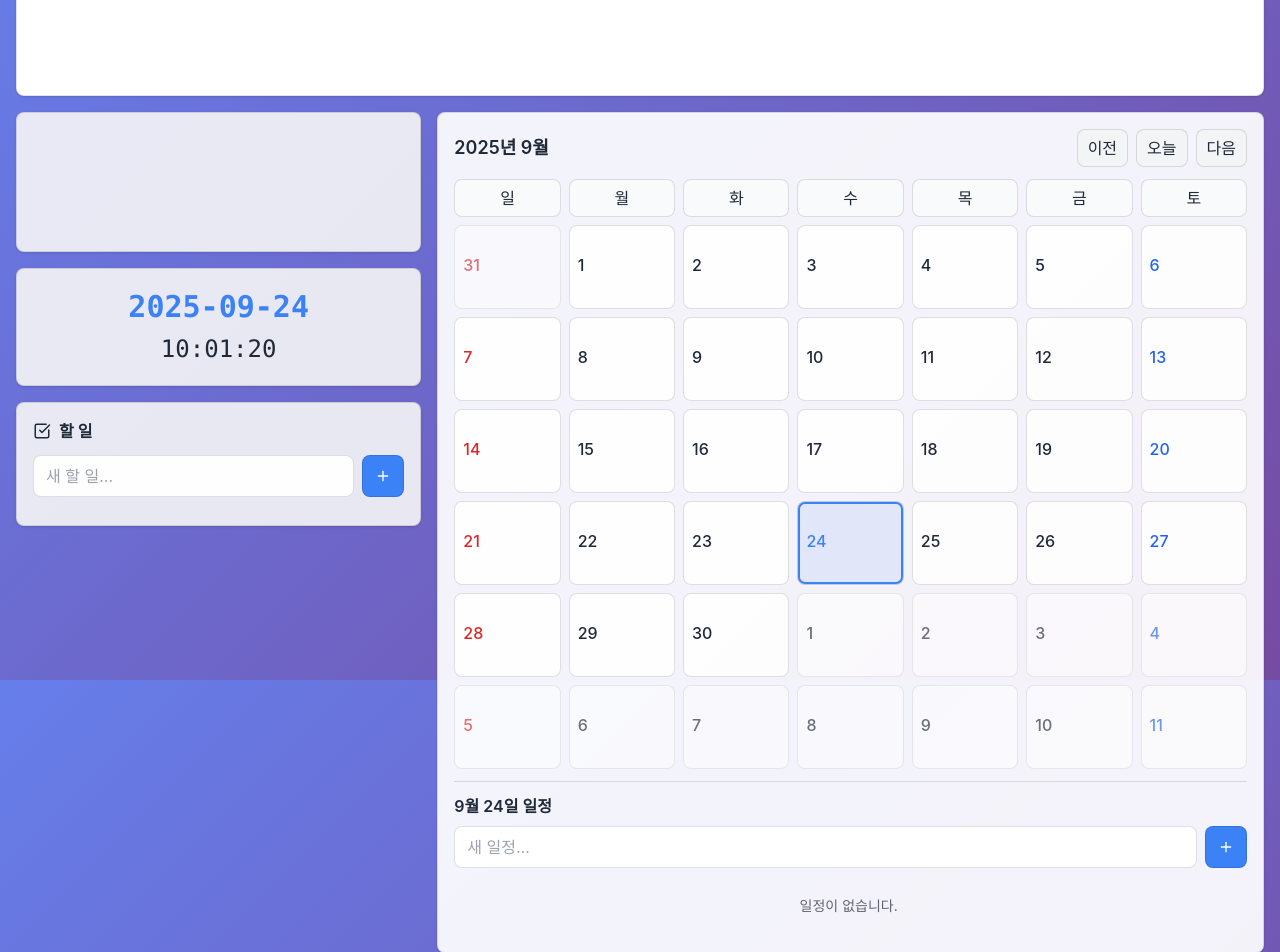
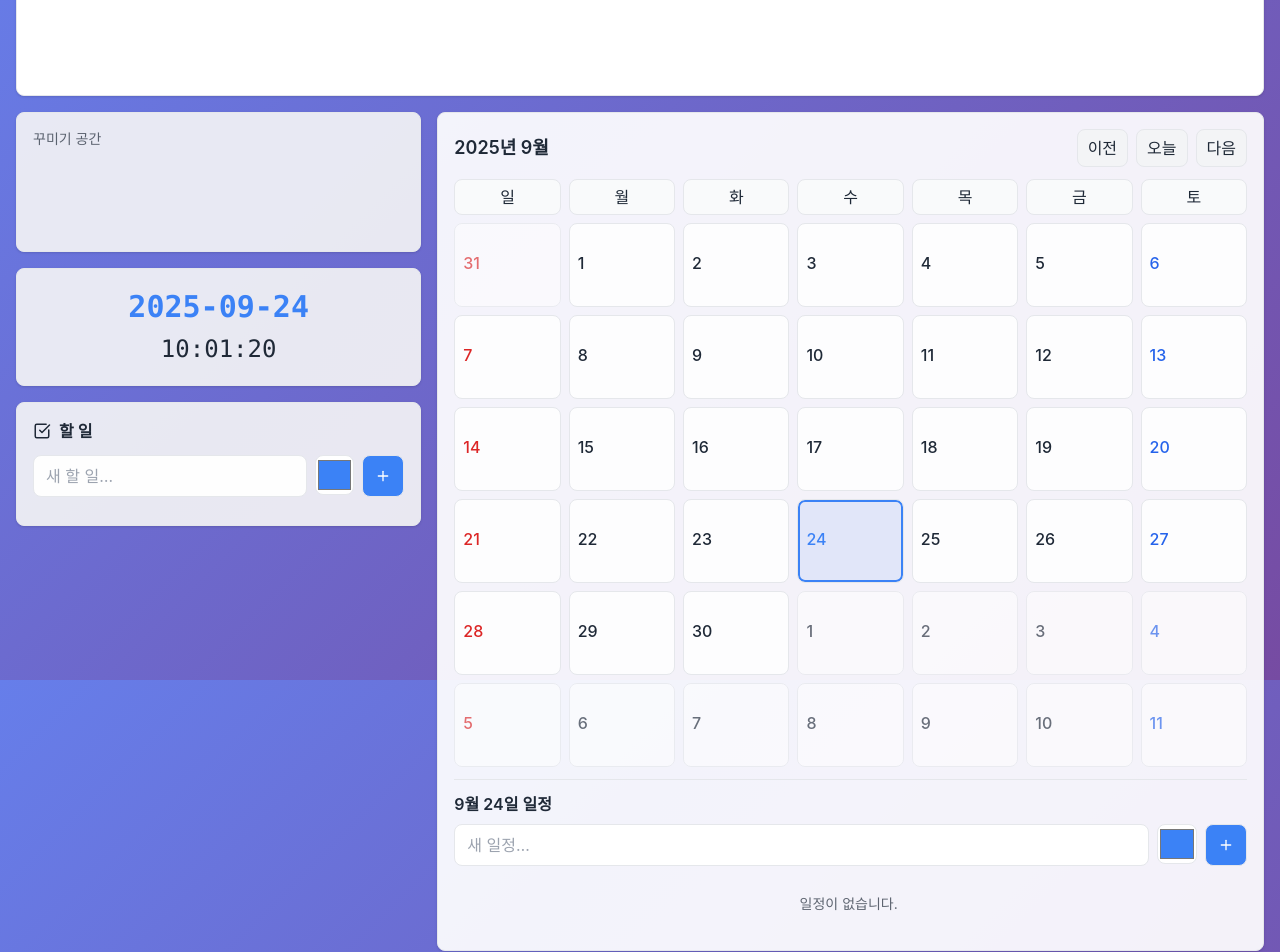
Before and after one commit to CriminalTalent/my-calendar-planner, a React (Vite) app: page / in a window 1280 px wide. Shown: the part 120-1072 px from the top of the page. Built offline with nearby package versions, Linux system fonts and the light colour scheme.

Commit message:
Update CalendarPlanner.tsx

```diff
--- a/src/CalendarPlanner.tsx
+++ b/src/CalendarPlanner.tsx
@@ -47,7 +47,7 @@ const hexToRgba = (hex: string, a = 1) => {
   return `rgba(${r}, ${g}, ${b}, ${a})`;
 };
 
-const STORAGE_KEY = "MCP_v13";
+const STORAGE_KEY = "MCP_v14";
 
 /* ───────── component ───────── */
 const CalendarPlanner: React.FC = () => {
@@ -76,7 +76,7 @@ const CalendarPlanner: React.FC = () => {
   const [borderEnabled, setBorderEnabled] = useState(true);
   const [fontScale, setFontScale] = useState(1.0);
 
-  /* ✅ 페이지 배경 그라데이션 */
+  /* 페이지 배경 그라데이션 */
   const [gradientStart, setGradientStart] = useState("#667eea");
   const [gradientEnd, setGradientEnd] = useState("#764ba2");
 
@@ -90,10 +90,20 @@ const CalendarPlanner: React.FC = () => {
   const [calendarBgColor, setCalendarBgColor] = useState("#ffffff");
   const [calendarBgImg, setCalendarBgImg] = useState("");
 
+  /* 달력 디자인/사이즈 조절 (추가) */
+  const [calCellMinH, setCalCellMinH] = useState(84); // 셀 최소 높이
+  const [calHeaderH, setCalHeaderH] = useState(36);   // 요일 헤더 높이
+  const [calGap, setCalGap] = useState(8);            // 셀 간격(px)
+  const [calLineColor, setCalLineColor] = useState("#e5e7eb"); // 라인색
+
+  /* 새로 추가: 일정/투두 개별 색 선택 */
+  const [newEventColor, setNewEventColor] = useState(accentColor);
+  const [newTodoColor, setNewTodoColor] = useState(accentColor);
+
   /* holidays (simple manual) */
   const [holidayText, setHolidayText] = useState(""); // YYYY-MM-DD, 공백/줄바꿈/쉼표 구분
 
-  /* ✅ 구글 캘린더(ICS) 연동 상태 */
+  /* Google Calendar(ICS) 연동 */
   const [gcalIcsUrl, setGcalIcsUrl] = useState(
     "https://calendar.google.com/calendar/ical/ko.south_korea%23holiday%40group.v.calendar.google.com/public/basic.ics"
   );
@@ -107,7 +117,7 @@ const CalendarPlanner: React.FC = () => {
   const refGlobalBg = useRef<HTMLInputElement>(null);
   const refHeaderImg = useRef<HTMLInputElement>(null);
   const refDecorImg = useRef<HTMLInputElement>(null);
-  const refTimeImg = useRef<HTMLInputElement>(null); // ← ✅ 오타 수정 (thead: 제거)
+  const refTimeImg = useRef<HTMLInputElement>(null);
   const refTodoImg = useRef<HTMLInputElement>(null);
   const refCalImg = useRef<HTMLInputElement>(null);
   const refImportJson = useRef<HTMLInputElement>(null);
@@ -155,6 +165,14 @@ const CalendarPlanner: React.FC = () => {
       setHolidayText(d.holidayText ?? "");
 
       setGcalIcsUrl(d.gcalIcsUrl ?? gcalIcsUrl);
+
+      setCalCellMinH(d.calCellMinH ?? 84);
+      setCalHeaderH(d.calHeaderH ?? 36);
+      setCalGap(d.calGap ?? 8);
+      setCalLineColor(d.calLineColor ?? "#e5e7eb");
+
+      setNewEventColor(d.newEventColor ?? (d.accentColor ?? "#3b82f6"));
+      setNewTodoColor(d.newTodoColor ?? (d.accentColor ?? "#3b82f6"));
     } catch {
       /* ignore */
     }
@@ -189,6 +207,12 @@ const CalendarPlanner: React.FC = () => {
       calendarBgImg,
       holidayText,
       gcalIcsUrl,
+      calCellMinH,
+      calHeaderH,
+      calGap,
+      calLineColor,
+      newEventColor,
+      newTodoColor,
     };
     try {
       localStorage.setItem(STORAGE_KEY, JSON.stringify(payload));
@@ -221,6 +245,12 @@ const CalendarPlanner: React.FC = () => {
     calendarBgImg,
     holidayText,
     gcalIcsUrl,
+    calCellMinH,
+    calHeaderH,
+    calGap,
+    calLineColor,
+    newEventColor,
+    newTodoColor,
   ]);
 
   /* helpers */
@@ -261,7 +291,7 @@ const CalendarPlanner: React.FC = () => {
     window.location.reload();
   };
 
-  /* ───────── ICS -> events (Google Calendar 등) ───────── */
+  /* ICS -> events */
   type IcsEvent = { dtstart?: string; summary?: string };
   const parseICS = (txt: string): IcsEvent[] => {
     const out: IcsEvent[] = [];
@@ -342,7 +372,7 @@ const CalendarPlanner: React.FC = () => {
       const txt = await res.text();
       const n = importEventsFromICSString(txt);
       alert(`${n}개의 이벤트를 불러왔습니다.`);
-    } catch (e) {
+    } catch {
       alert("불러오기 실패(CORS 또는 URL 확인). .ics 파일 업로드를 사용해보세요.");
     } finally {
       setIsImportingIcs(false);
@@ -359,7 +389,7 @@ const CalendarPlanner: React.FC = () => {
     r.readAsText(file, "utf-8");
   };
 
-  /* calendar */
+  /* calendar array */
   const calendarDays = useMemo(() => {
     const first = new Date(currentDate.getFullYear(), currentDate.getMonth(), 1);
     const start = addDays(first, -first.getDay()); // Sun start
@@ -376,14 +406,14 @@ const CalendarPlanner: React.FC = () => {
     return set;
   }, [holidayText]);
 
-  /* CRUD */
+  /* CRUD with color */
   const addEventLocal = () => {
     const text = newEvent.trim();
     if (!text) return;
     const k = dateKey(selectedDate);
     setEvents((p) => ({
       ...p,
-      [k]: [...(p[k] || []), { id: Date.now(), text, color: accentColor }],
+      [k]: [...(p[k] || []), { id: Date.now(), text, color: newEventColor }],
     }));
     setNewEvent("");
   };
@@ -397,13 +427,19 @@ const CalendarPlanner: React.FC = () => {
     }));
     setEditingEvent(null);
   };
+  const setEventColor = (k: string, id: number, color: string) => {
+    setEvents((p) => ({
+      ...p,
+      [k]: (p[k] || []).map((e) => (e.id === id ? { ...e, color } : e)),
+    }));
+  };
 
   const addTodoLocal = () => {
     const text = newTodo.trim();
     if (!text) return;
     setTodos((p) => [
       ...p,
-      { id: Date.now(), text, completed: false, color: accentColor },
+      { id: Date.now(), text, completed: false, color: newTodoColor },
     ]);
     setNewTodo("");
   };
@@ -412,10 +448,12 @@ const CalendarPlanner: React.FC = () => {
       p.map((t) => (t.id === id ? { ...t, completed: !t.completed } : t))
     );
   const deleteTodo = (id: number) => setTodos((p) => p.filter((t) => t.id !== id));
+  const setTodoColorLocal = (id: number, color: string) =>
+    setTodos((p) => p.map((t) => (t.id === id ? { ...t, color } : t)));
 
   /* styles */
   const border = borderEnabled
-    ? `1px solid ${hexToRgba("#000", 0.12)}`
+    ? `1px solid ${calLineColor || hexToRgba("#000", 0.12)}`
     : "1px solid transparent";
   const cardBg = (hex: string) => hexToRgba(hex, containerOpacity);
 
@@ -497,7 +535,7 @@ const CalendarPlanner: React.FC = () => {
           <div className="col-span-12 lg:col-span-4 space-y-4">
             {/* 꾸미기 컨테이너 */}
             <div className="p-4 shadow" style={decorStyle}>
-              <p className="text-sm opacity-70"></p>
+              <p className="text-sm opacity-70">꾸미기 공간</p>
             </div>
 
             {/* 현재시각 컨테이너 */}
@@ -529,10 +567,19 @@ const CalendarPlanner: React.FC = () => {
                   className="flex-1 px-3 py-2 bg-white/95"
                   style={{ border, borderRadius }}
                 />
+                <input
+                  type="color"
+                  value={newTodoColor}
+                  onChange={(e) => setNewTodoColor(e.target.value)}
+                  title="투두 색상"
+                  className="w-10 h-10 p-0 cursor-pointer"
+                  style={{ border, borderRadius, background: "#fff" }}
+                />
                 <button
                   onClick={addTodoLocal}
                   className="px-3 py-2 text-white"
-                  style={{ backgroundColor: accentColor, border, borderRadius }}
+                  style={{ backgroundColor: newTodoColor, border, borderRadius }}
+                  aria-label="추가"
                 >
                   <Plus size={16} />
                 </button>
@@ -564,6 +611,14 @@ const CalendarPlanner: React.FC = () => {
                     >
                       {t.text}
                     </span>
+                    <input
+                      type="color"
+                      value={t.color}
+                      onChange={(e) => setTodoColorLocal(t.id, e.target.value)}
+                      title="색상 변경"
+                      className="w-8 h-8 p-0 cursor-pointer"
+                      style={{ border, borderRadius, background: "#fff" }}
+                    />
                     <button
                       onClick={() => deleteTodo(t.id)}
                       className="p-1.5 text-red-600 hover:bg-red-50"
@@ -610,12 +665,20 @@ const CalendarPlanner: React.FC = () => {
             </div>
 
             {/* weekdays */}
-            <div className="grid grid-cols-7 gap-2 mb-2">
+            <div
+              className="grid grid-cols-7 mb-2"
+              style={{ gap: calGap }}
+            >
               {["일", "월", "화", "수", "목", "금", "토"].map((w) => (
                 <div
                   key={w}
-                  className="text-center py-1.5 font-medium bg-gray-50"
-                  style={{ border, borderRadius }}
+                  className="text-center font-medium bg-gray-50 flex items-center justify-center"
+                  style={{
+                    border,
+                    borderRadius,
+                    height: calHeaderH,
+                    lineHeight: `${calHeaderH}px`,
+                  }}
                 >
                   {w}
                 </div>
@@ -623,7 +686,7 @@ const CalendarPlanner: React.FC = () => {
             </div>
 
             {/* cells */}
-            <div className="grid grid-cols-7 gap-2">
+            <div className="grid grid-cols-7" style={{ gap: calGap }}>
               {calendarDays.map((day) => {
                 const k = dateKey(day);
                 const dayEvents = events[k] || [];
@@ -649,7 +712,7 @@ const CalendarPlanner: React.FC = () => {
                     onClick={() => setSelectedDate(new Date(day))}
                     className="text-left transition-all relative"
                     style={{
-                      minHeight: 84,
+                      minHeight: calCellMinH,
                       padding: 8,
                       border,
                       borderRadius,
@@ -665,7 +728,7 @@ const CalendarPlanner: React.FC = () => {
                     <div className="font-medium mb-1" style={{ color: numberColor }}>
                       {day.getDate()}
                     </div>
-                    <div className="space-y-0.5">
+                    <div className="space-y-1">
                       {dayEvents.slice(0, 3).map((ev) => (
                         <div
                           key={ev.id}
@@ -704,10 +767,18 @@ const CalendarPlanner: React.FC = () => {
                   className="flex-1 px-3 py-2 bg-white"
                   style={{ border, borderRadius }}
                 />
+                <input
+                  type="color"
+                  value={newEventColor}
+                  onChange={(e) => setNewEventColor(e.target.value)}
+                  title="일정 색상"
+                  className="w-10 h-10 p-0 cursor-pointer"
+                  style={{ border, borderRadius, background: "#fff" }}
+                />
                 <button
                   onClick={addEventLocal}
                   className="px-3 py-2 text-white"
-                  style={{ backgroundColor: accentColor, border, borderRadius }}
+                  style={{ backgroundColor: newEventColor, border, borderRadius }}
                 >
                   <Plus size={16} />
                 </button>
@@ -750,6 +821,16 @@ const CalendarPlanner: React.FC = () => {
                         {ev.text}
                       </div>
                     )}
+                    <input
+                      type="color"
+                      defaultValue={ev.color}
+                      onChange={(e) =>
+                        setEventColor(selectedKey, ev.id, e.target.value)
+                      }
+                      title="색상 변경"
+                      className="w-8 h-8 p-0 cursor-pointer"
+                      style={{ border, borderRadius, background: "#fff" }}
+                    />
                     <button
                       onClick={() =>
                         setEditingEvent(editingEvent === ev.id ? null : ev.id)
@@ -1169,6 +1250,58 @@ const CalendarPlanner: React.FC = () => {
                 </div>
               </div>
 
+              {/* 달력 디자인/사이즈 조절 */}
+              <div className="grid grid-cols-2 md:grid-cols-4 gap-2">
+                <div className="p-2" style={{ border, borderRadius }}>
+                  <label className="block text-xs mb-1">셀 최소 높이</label>
+                  <input
+                    type="range"
+                    min={60}
+                    max={150}
+                    step={2}
+                    value={calCellMinH}
+                    onChange={(e) => setCalCellMinH(Number(e.target.value))}
+                    className="w-full"
+                  />
+                  <div className="text-right text-xs mt-1">{calCellMinH}px</div>
+                </div>
+                <div className="p-2" style={{ border, borderRadius }}>
+                  <label className="block text-xs mb-1">요일 헤더 높이</label>
+                  <input
+                    type="range"
+                    min={28}
+                    max={64}
+                    step={1}
+                    value={calHeaderH}
+                    onChange={(e) => setCalHeaderH(Number(e.target.value))}
+                    className="w-full"
+                  />
+                  <div className="text-right text-xs mt-1">{calHeaderH}px</div>
+                </div>
+                <div className="p-2" style={{ border, borderRadius }}>
+                  <label className="block text-xs mb-1">격자 간격</label>
+                  <input
+                    type="range"
+                    min={0}
+                    max={16}
+                    step={1}
+                    value={calGap}
+                    onChange={(e) => setCalGap(Number(e.target.value))}
+                    className="w-full"
+                  />
+                  <div className="text-right text-xs mt-1">{calGap}px</div>
+                </div>
+                <div className="p-2" style={{ border, borderRadius }}>
+                  <label className="block text-xs mb-1">라인 색상</label>
+                  <input
+                    type="color"
+                    value={calLineColor}
+                    onChange={(e) => setCalLineColor(e.target.value)}
+                    className="w-8 h-8 cursor-pointer"
+                  />
+                </div>
+              </div>
+
               {/* 휴일(수동) */}
               <div className="p-2" style={{ border, borderRadius }}>
                 <label className="block text-xs mb-1">
```
